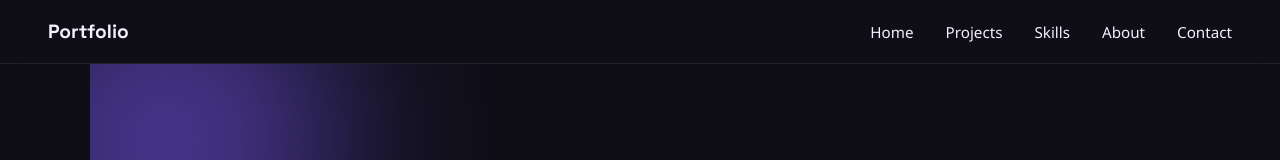
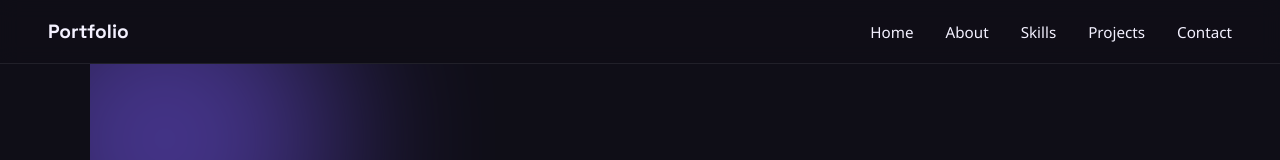
Before and after one commit to Sreejay23/My-portfolio, a React (Vite) app: page / in a window 1280 px wide. Shown: the top 160 px of the page. Built offline with nearby package versions, Linux system fonts and the light colour scheme.

Commit message:
reorder navbar

```diff
--- a/src/components/Navbar.jsx
+++ b/src/components/Navbar.jsx
@@ -7,9 +7,9 @@ function Navbar() {
       <div className="logo">Portfolio</div>
       <ul className="nav-links">
         <li><Link to="/">Home</Link></li>
+        <li><Link to="/about">About</Link></li>
+        <li><Link to="/skills">Skills</Link></li>
         <li><Link to="/projects">Projects</Link></li>
-        <li><Link to="/skills">Skills</Link></li>
-        <li><Link to="/about">About</Link></li>
         <li><Link to="/contact">Contact</Link></li>
       </ul>
     </nav>
```
